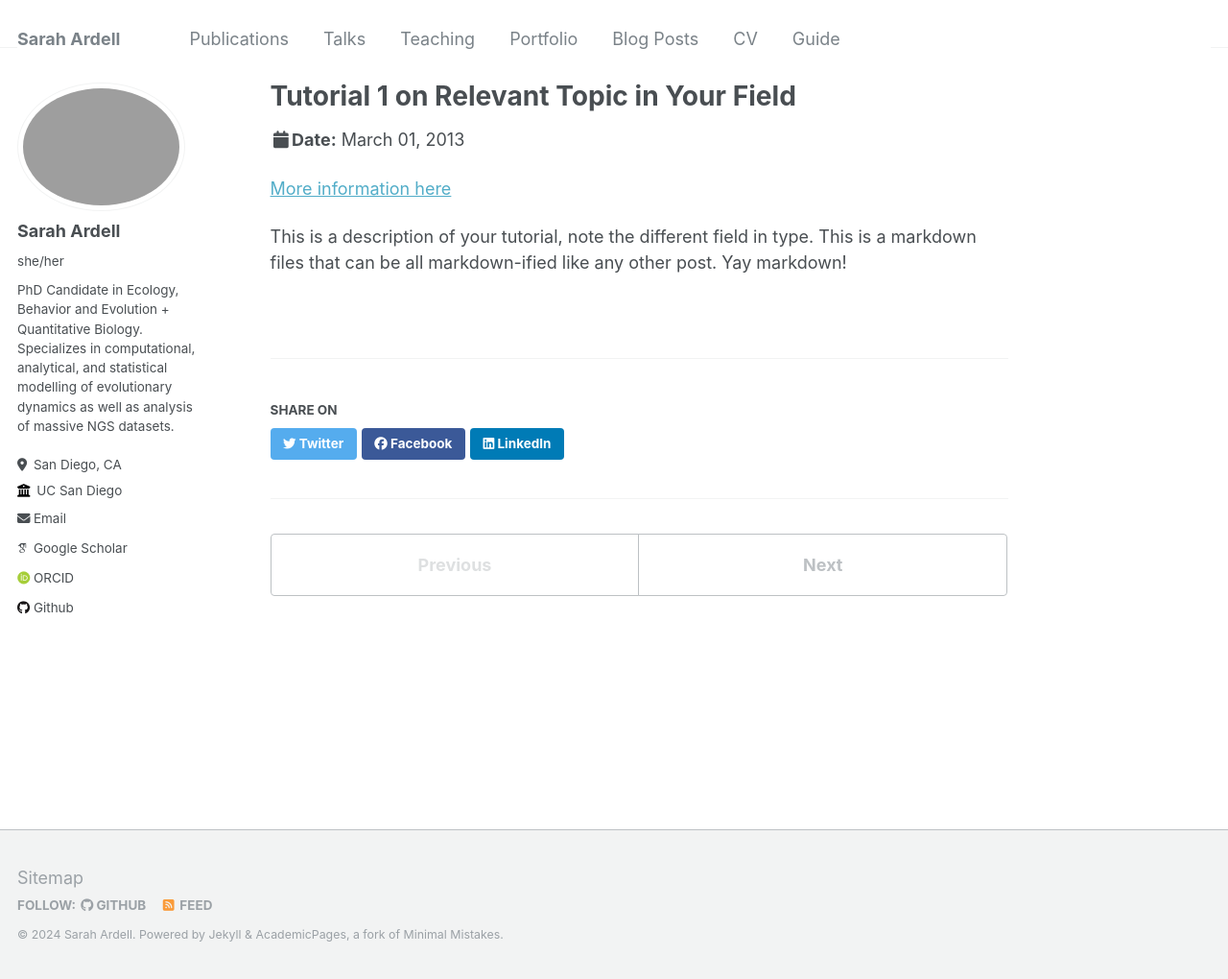
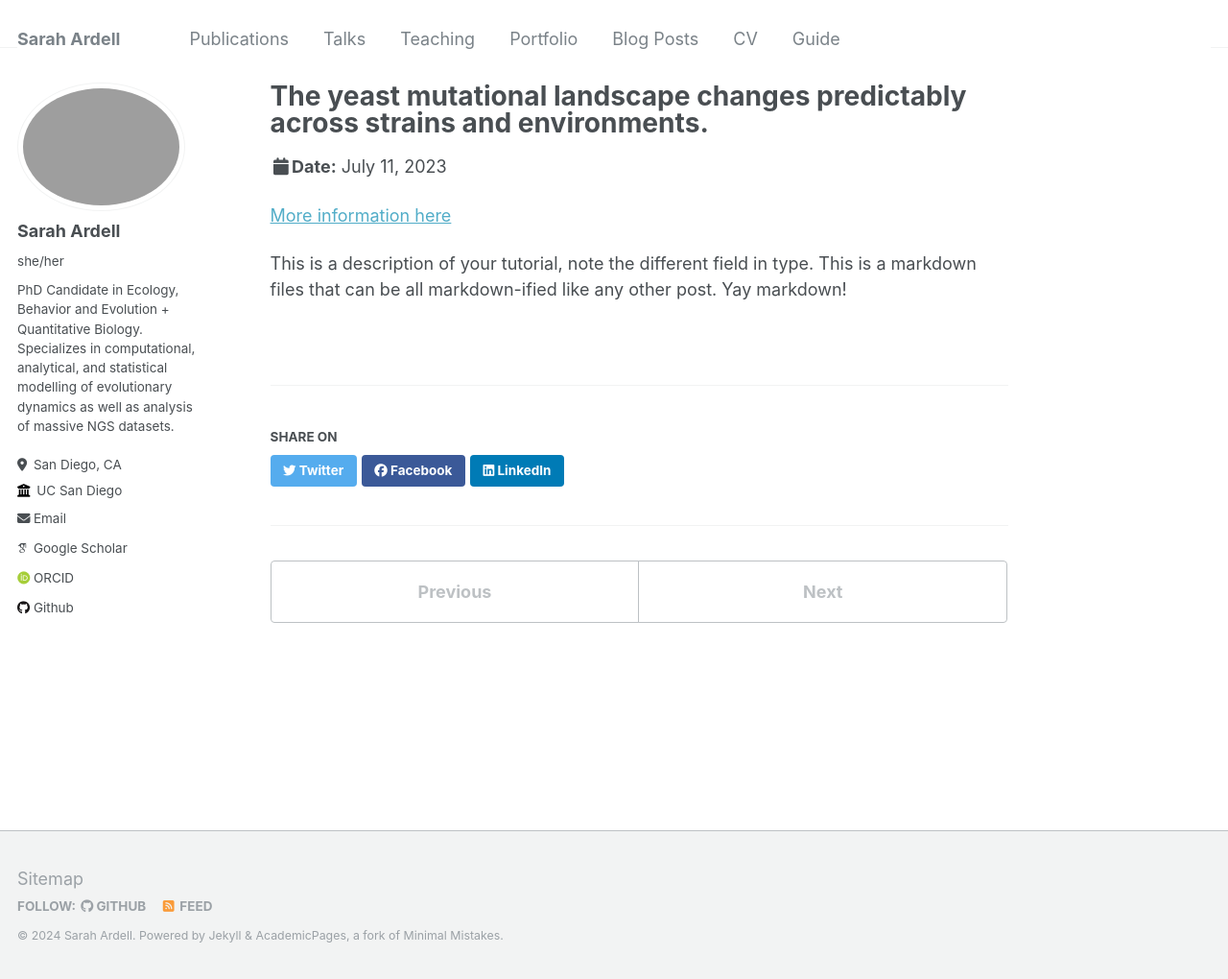
Before and after one commit to ardellsarah/ardellsarah.github.io, a Jekyll site: the page built from _talks/2023-07-11-posterl-1.md, in a window 1280 px wide and 1020 px high. Shown: the whole window at 96% size. Built offline with Jekyll 4.4.1, drawn with Linux system fonts in a browser that asks for light colours; some web fonts are replaced.

Commit message:
Update and rename 2013-03-01-tutorial-1.md to 2023-07-11-posterl-1.md

```diff
--- a/_talks/2013-03-01-tutorial-1.md
+++ b/_talks/2023-07-11-posterl-1.md
@@ -1,11 +1,11 @@
 ---
-title: "Tutorial 1 on Relevant Topic in Your Field"
+title: "The yeast mutational landscape changes predictably across strains and environments. "
 collection: talks
-type: "Tutorial"
+type: "Poster"
 permalink: /talks/2013-03-01-tutorial-1
-venue: "UC-Berkeley Institute for Testing Science"
-date: 2013-03-01
-location: "Berkeley CA, USA"
+venue: "Gordon Research Conference - Microbial Population Biology"
+date: 2023-07-11
+location: "Andover NH, USA"
 ---
 
 [More information here](http://exampleurl.com)
```
